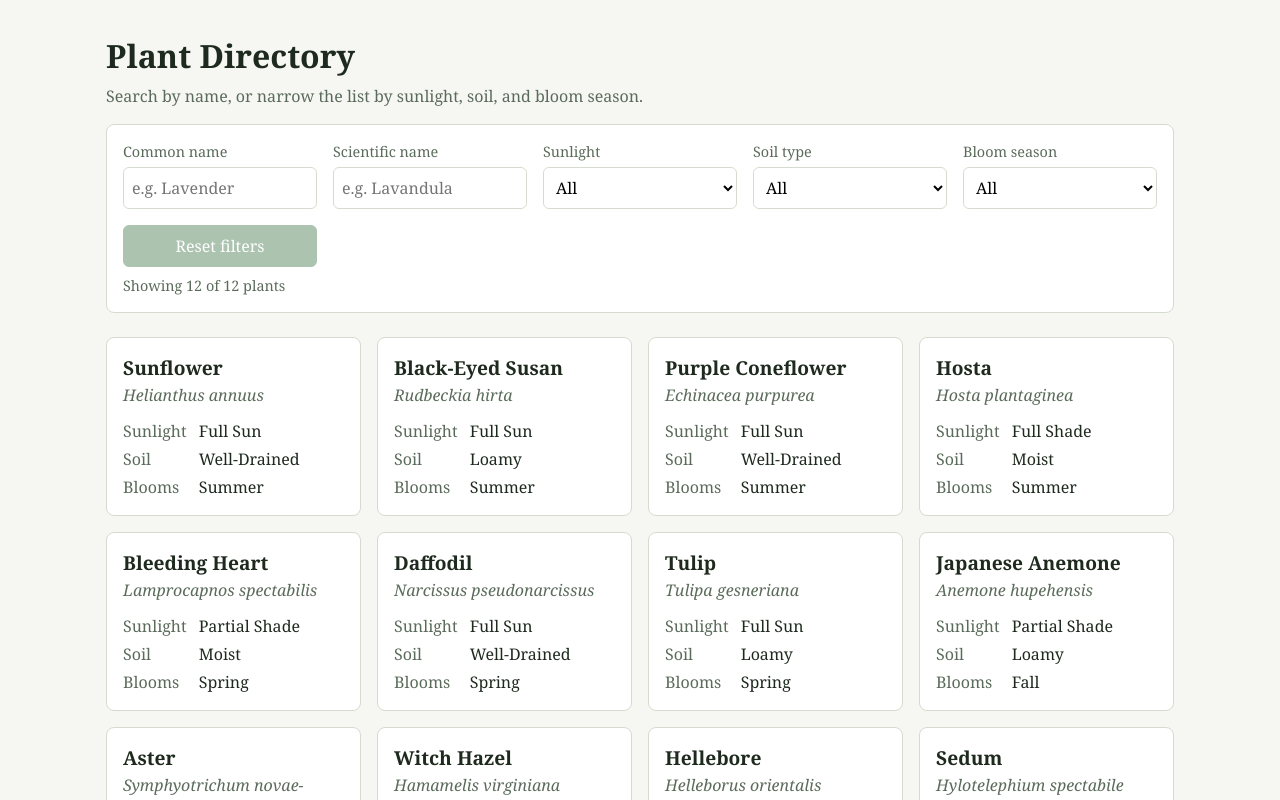
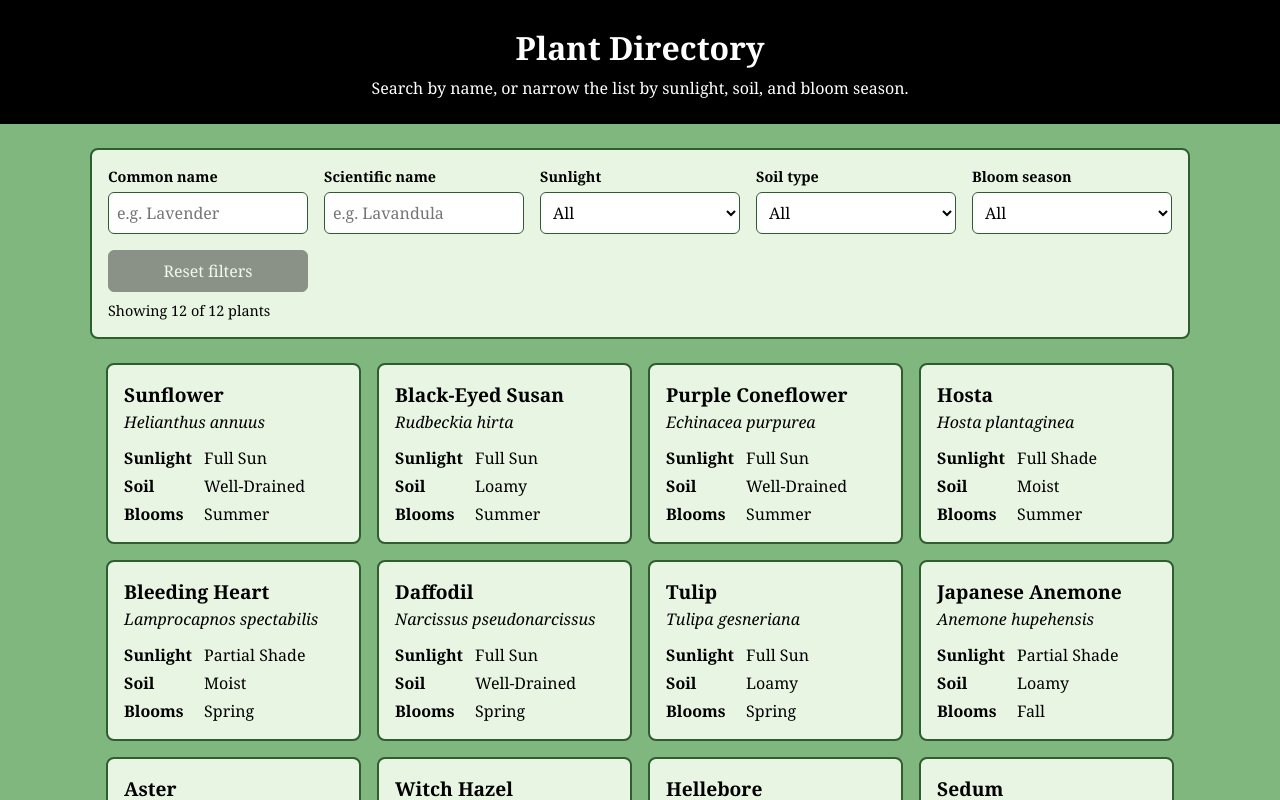
Before and after one commit to danilow2304/plant-app, a React (Vite) app: page / in a window 1280 px wide. Shown: the top 800 px of the page. Built offline with nearby package versions, Linux system fonts and the light colour scheme.

Commit message:
Styling update

```diff
--- a/src/App.css
+++ b/src/App.css
@@ -1,11 +1,12 @@
 :root {
-  --bg: #f6f7f2;
-  --card: #ffffff;
-  --ink: #1f2a1f;
-  --muted: #5b6b5b;
-  --accent: #2f6b3a;
+  --bg: #7fb77e;
+  --card: #e8f5e3;
+  --ink: #000000;
+  --header-bg: #000000;
+  --header-ink: #ffffff;
+  --border: #2f5d2f;
+  --accent: #000000;
   --accent-ink: #ffffff;
-  --border: #d5dccf;
 }
 
 * { box-sizing: border-box; }
@@ -18,28 +19,43 @@ body {
   line-height: 1.5;
 }
 
-.app { max-width: 1100px; margin: 0 auto; padding: 0 1rem 2rem; }
+.app { min-height: 100vh; }
 
-.site-header { padding: 2rem 0 1rem; }
+/* Black header, full width */
+.site-header {
+  background: var(--header-bg);
+  color: var(--header-ink);
+  padding: 1.5rem 1rem;
+  text-align: center;
+}
 .site-header h1 { margin: 0 0 0.25rem; }
-.site-header p { margin: 0; color: var(--muted); }
+.site-header p { margin: 0; }
+
+.filters,
+.plant-list,
+.site-footer {
+  max-width: 1100px;
+  margin-left: auto;
+  margin-right: auto;
+}
 
 .filters {
   display: grid;
   grid-template-columns: repeat(auto-fit, minmax(180px, 1fr));
   gap: 1rem;
   align-items: end;
+  margin-top: 1.5rem;
   padding: 1rem;
   background: var(--card);
-  border: 1px solid var(--border);
+  border: 2px solid var(--border);
   border-radius: 8px;
 }
 
 .filter-group { display: flex; flex-direction: column; gap: 0.25rem; }
-.filter-group label { font-size: 0.9rem; color: var(--muted); }
+.filter-group label { font-size: 0.9rem; font-weight: bold; }
 
 input, select, button { font: inherit; padding: 0.5rem; border-radius: 6px; }
-input, select { border: 1px solid var(--border); background: #fff; }
+input, select { border: 1px solid var(--border); background: #fff; color: var(--ink); }
 
 button {
   border: 1px solid var(--accent);
@@ -49,16 +65,17 @@ button {
 }
 button:disabled { opacity: 0.4; cursor: not-allowed; }
 
-:focus-visible { outline: 3px solid #e0a82e; outline-offset: 2px; }
+:focus-visible { outline: 3px solid #ffffff; outline-offset: 2px; }
 
 .filter-actions { display: flex; flex-direction: column; gap: 0.5rem; }
-.result-count { margin: 0; color: var(--muted); font-size: 0.9rem; }
+.result-count { margin: 0; font-size: 0.9rem; }
 
 .plant-list {
   display: grid;
   grid-template-columns: repeat(auto-fill, minmax(240px, 1fr));
   gap: 1rem;
   margin-top: 1.5rem;
+  padding: 0 1rem;
 }
 
 .plant-list.empty {
@@ -72,14 +89,19 @@ button:disabled { opacity: 0.4; cursor: not-allowed; }
 
 .plant-card {
   background: var(--card);
-  border: 1px solid var(--border);
+  border: 2px solid var(--border);
   border-radius: 8px;
   padding: 1rem;
 }
 .plant-card h2 { margin: 0; font-size: 1.2rem; }
-.plant-card .scientific { margin: 0 0 0.75rem; font-style: italic; color: var(--muted); }
+.plant-card .scientific { margin: 0 0 0.75rem; font-style: italic; }
 .plant-card dl { display: grid; grid-template-columns: auto 1fr; gap: 0.25rem 0.75rem; margin: 0; }
-.plant-card dt { color: var(--muted); }
+.plant-card dt { font-weight: bold; }
 .plant-card dd { margin: 0; }
 
-.site-footer { margin-top: 2rem; padding-top: 1rem; border-top: 1px solid var(--border); color: var(--muted); }
+.site-footer {
+  margin-top: 2rem;
+  padding: 1rem;
+  border-top: 2px solid var(--border);
+  text-align: center;
+}
```
